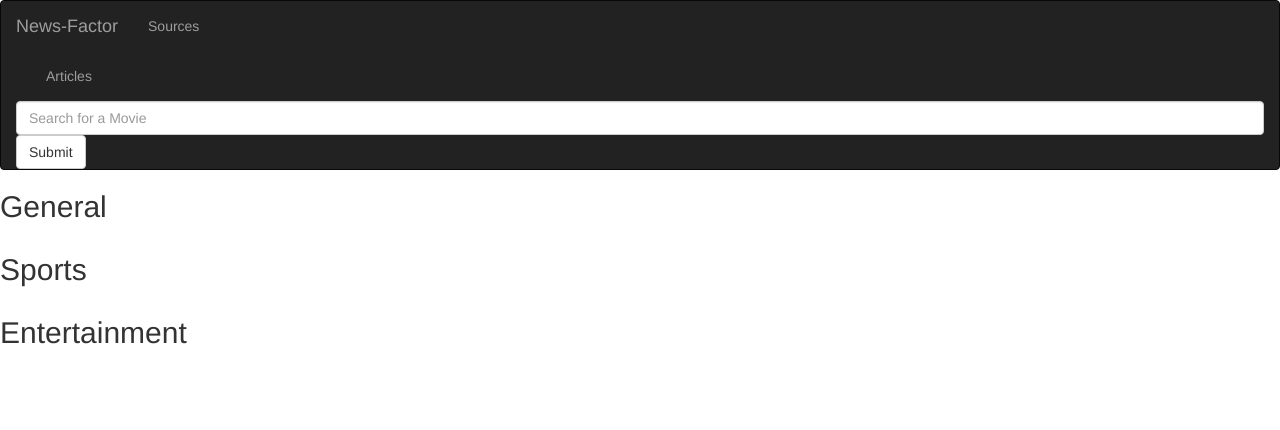
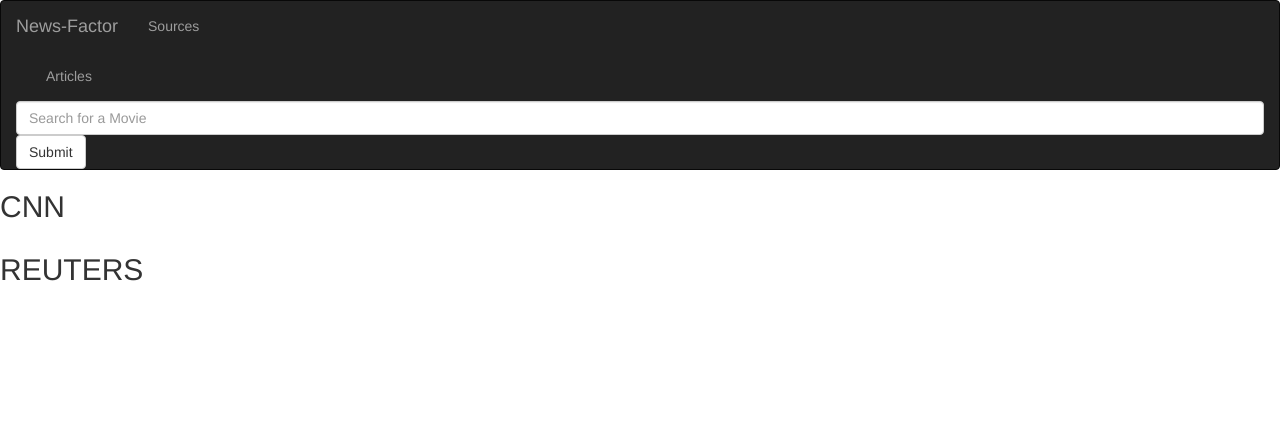
Before and after one commit to Ebay-droid/Flask-IP3, a Flask app: template app/templates/articles.html in a window 1280 px wide. Shown: the top 430 px of the page. Run offline with Flask 2, Linux system fonts and the light colour scheme; the template is opened without the code that fills it, so the values that code supplies are empty; some libraries are stand-ins or nearby versions.

Commit message:
cnn and reuters articles added

```diff
--- a/app/templates/articles.html
+++ b/app/templates/articles.html
@@ -6,17 +6,14 @@
     {%block content%}
 
       <div>
-        <h2>General</h2>
-        {{macro.displayArticleList(general)}}
+        <h2>CNN</h2>
+        {{macro.displayArticleList(cnn)}}
       </div>
       <div>
-        <h2>Sports</h2>
-        {{macro.displayArticleList(sports)}}
+        <h2>REUTERS</h2>
+        {{macro.displayArticleList(reuters)}}
       </div>
-      <div>
-        <h2>Entertainment</h2>
-        {{macro.displayArticleList(entertainment)}}
-      </div>
+
 
 
     {%endblock%}
--- a/config.py
+++ b/config.py
@@ -6,6 +6,8 @@
   NEWS_API_KEY = os.environ.get('NEWS_API_KEY')
 
   ARTICLES_API_BASE = 'https://newsapi.org/v2/top-headlines?sources={}&apiKey={}'
+
+  ALL_ARTICLES_API = 'https://newsapi.org/v2/top-headlines?country=us&apiKey={}'
 
 class ProdConfig(Config):
   pass
```
Also changed, not shown: app/main/views.py (+3 -4 lines), app/requests.py (+5 -7 lines), tests/source_test.py (added).
